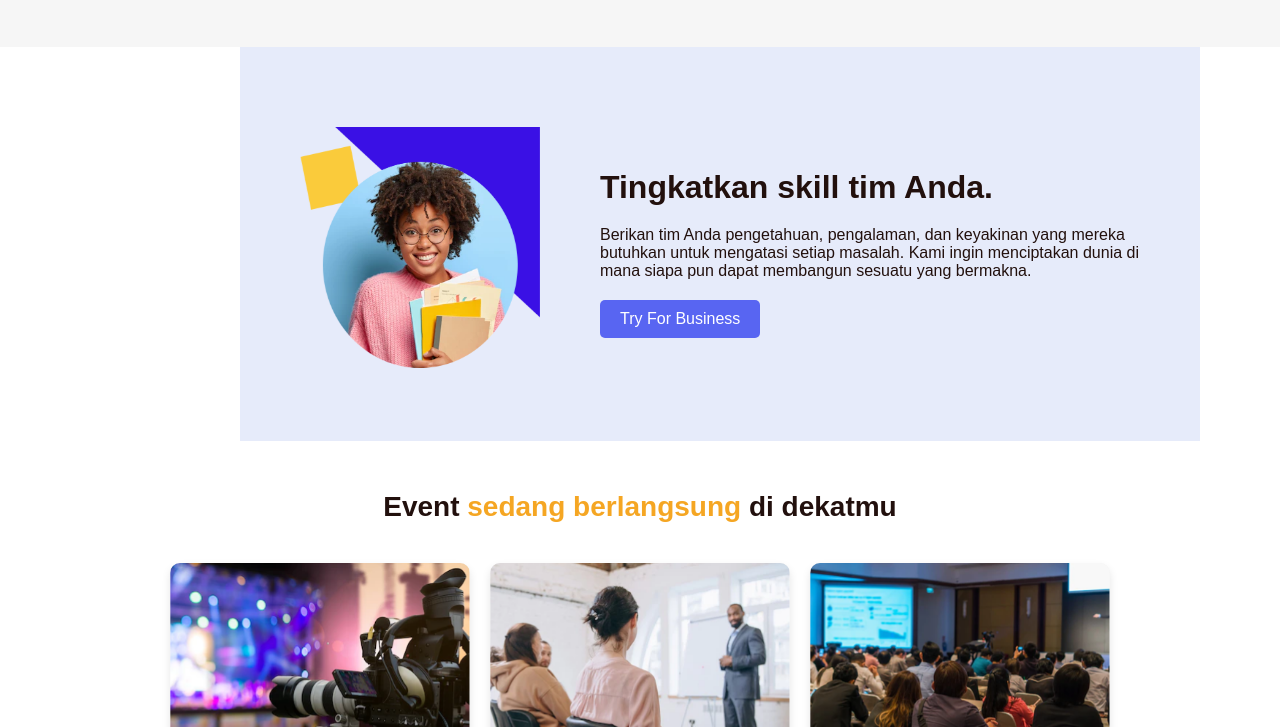
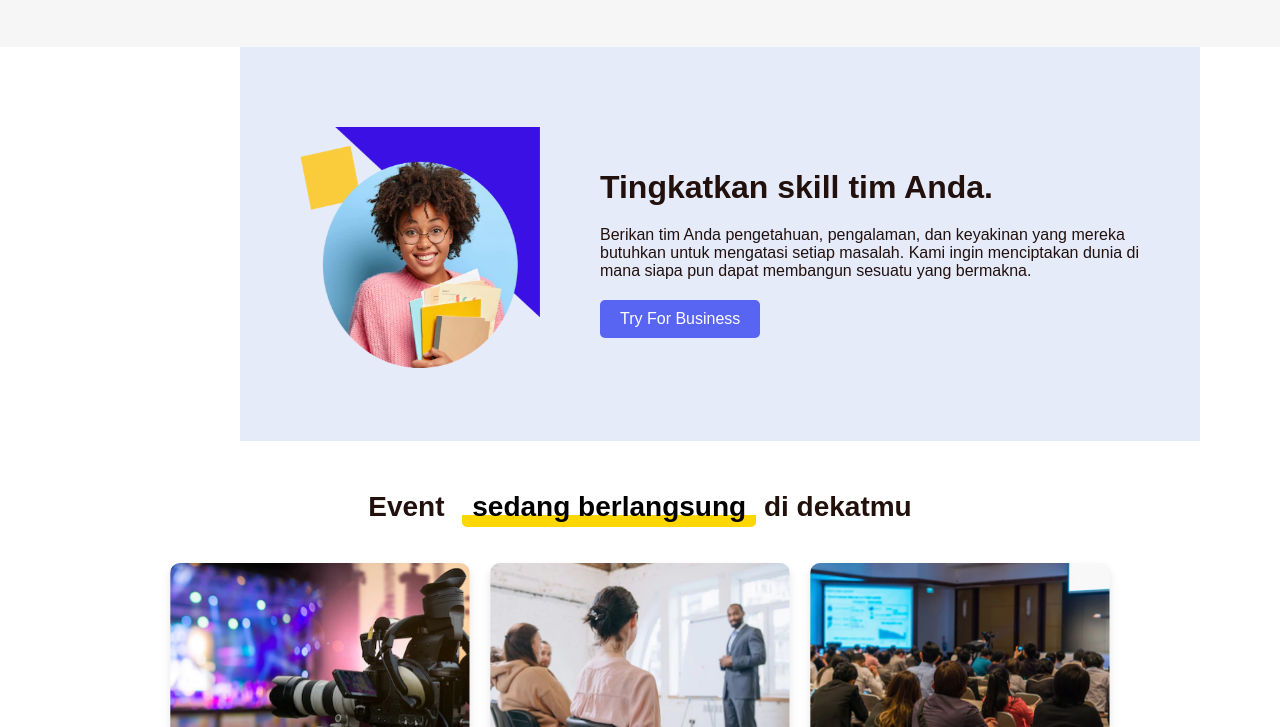
Before and after one commit to Aditiansyh/slicing-web, a plain HTML site: page index.html in a window 1280 px wide. Shown: the part 2799-3526 px from the top of the page. Drawn offline with Linux system fonts and the light colour scheme.

Commit message:
Add files via upload

```diff
--- a/rusdi.css
+++ b/rusdi.css
@@ -19,7 +19,7 @@
     --big-font: 2.8rem;
     --h2-font: 2.6rem;
     --p-font: 1.1rem;
-    --highlight-color: orange;
+    --highlight-color: ;
     --shadow-color: rgba(245, 245, 245, 0.884);
 }
 body {
@@ -264,7 +264,7 @@ section {
     margin-left: 25px;
 }
 .course-head .navbar a:hover {
-    background-color: var(--highlight-color);
+    background-color: orange;
     color: #ffffff;
 }
 .courses-grid {
@@ -387,6 +387,11 @@ section {
 }
 .highlight {
     color: var(--highlight-color);
+    background-color:linear-gradient(to bottom, #ffd700 20%, transparent 10%);
+    padding: 5px 10px;
+    border-radius: 5px;
+    margin-left: 10px;
+    background-image: linear-gradient(to top, #ffd700 30%, transparent 0.5%);
 }
 
 .text-center .explore-section p{
@@ -512,7 +517,7 @@ section {
 }
 
 .events h2 span {
-    color: #f5a623;
+    color: black;
 }
 
 .event-cards {
```
